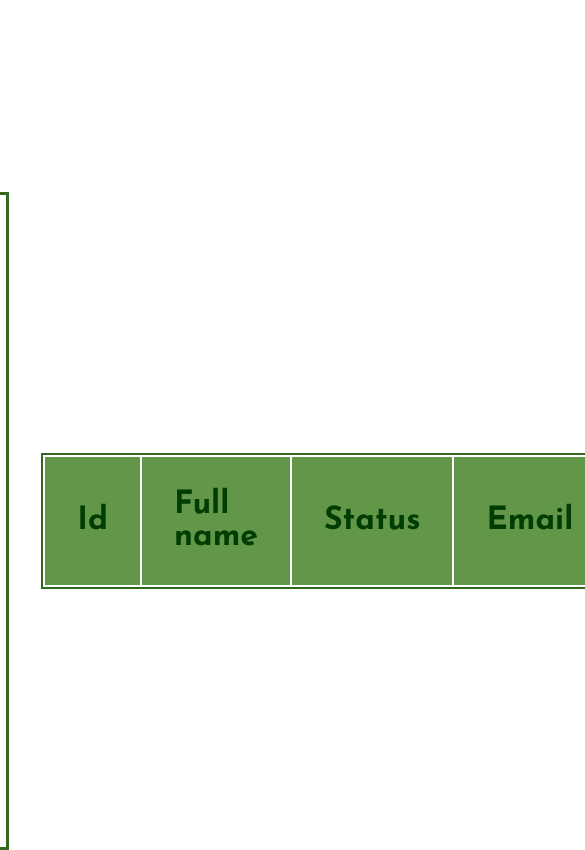
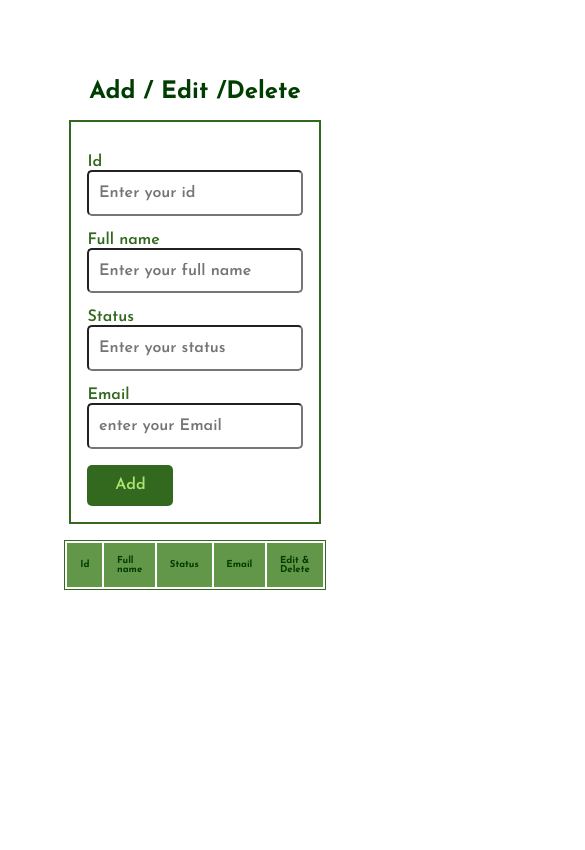
Before and after one commit to maryam2322/tableJs, a plain HTML site: page table1/index.html in a window 390 px wide. Shown: the top 850 px of the page, 585 px wide, since content can reach past the window. Drawn offline with Linux system fonts and the light colour scheme.

Commit message:
responsive

```diff
--- a/table1/index.html
+++ b/table1/index.html
@@ -11,6 +11,7 @@
 <body>
 
 <div class="container">
+    <h1>Add / Edit /Delete</h1>
     <form action="#" onsubmit="event.preventDefault();onFormSubmit();">
         <div class="input">
             <label for="id">Id</label>
--- a/table1/styles.css
+++ b/table1/styles.css
@@ -10,10 +10,17 @@ body {
 }
 
 .container {
+    width: 100%;
+    height: auto;
     display: flex;
+    flex-direction: column;
     justify-content: center;
     align-items: center;
-    margin-top: 12rem;
+    margin-top: 4rem;
+}
+
+h1 {
+    color: #003d00
 }
 
 form {
@@ -58,7 +65,7 @@ input {
 }
 
 .table {
-    width: 60%;
+    width: 80%;
     border: 2px solid #33691e;
     text-align: left;
     margin: 1rem 2rem;
@@ -101,8 +108,78 @@ td button {
 td button:hover {
     border: 3px solid #003d00;
 }
+
+@media screen and (max-width: 1024px) {
+    table {
+        width: 50%;
+    }
+
+    th {
+        font-size: 1.2rem;
+    }
+
+    td {
+        font-size: 0.8rem;
+    }
+
+    td button {
+        width: 4rem;
+        height: 2rem;
+        font-size: 0.9rem;
+    }
+
+}
+
 @media screen and(max-width: 768px) {
-    .container{
-        flex-direction: column;
+    table {
+        width: 30%;
     }
 }
+
+@media screen and (max-width: 425px){
+    h1{
+        font-size: 1.5rem;
+    }
+    .table {
+        width: 50%;
+        border: 1px solid #33691e;
+        margin: 1rem 0;
+    }
+
+    th, td {
+        padding: 0.8rem;
+    }
+
+    th {
+        font-size: 0.6rem;
+    }
+
+    td {
+        font-size: 0.4rem;
+    }
+
+    td button {
+        width: 1.5rem;
+        height: 1rem;
+        font-size: 0.35rem;
+    }
+
+    td button:hover {
+        border: 1px solid #003d00;
+    }
+    form {
+        border: 2px solid #33691e;
+        padding: 1rem;
+    }
+
+    label {
+        font-size: 1rem;
+        margin-top: 1rem;
+    }
+    input {
+        width: 12rem;
+        padding: 0.8rem 0.6rem;
+        font-size: 1rem;
+    }
+
+}
```
